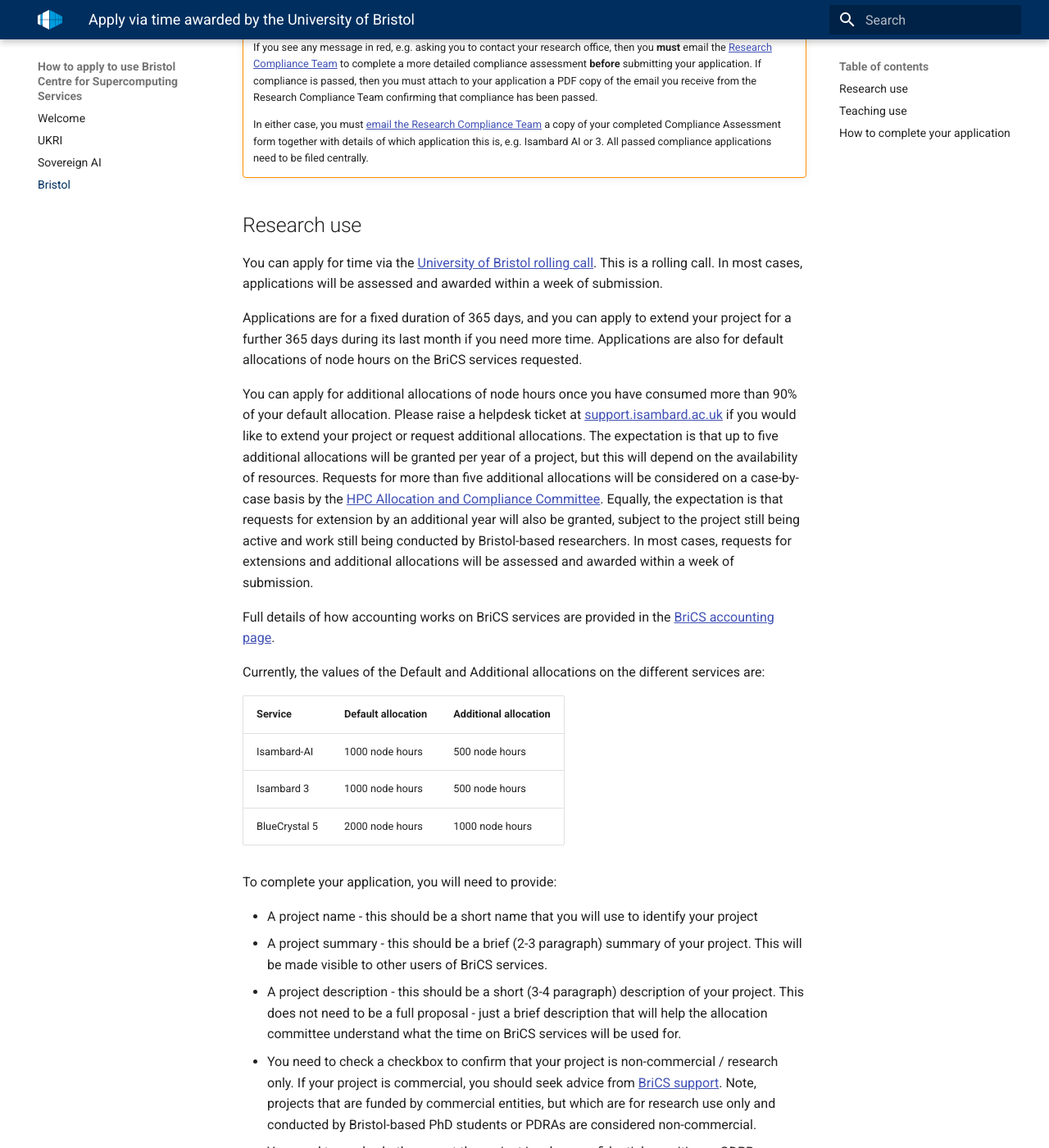
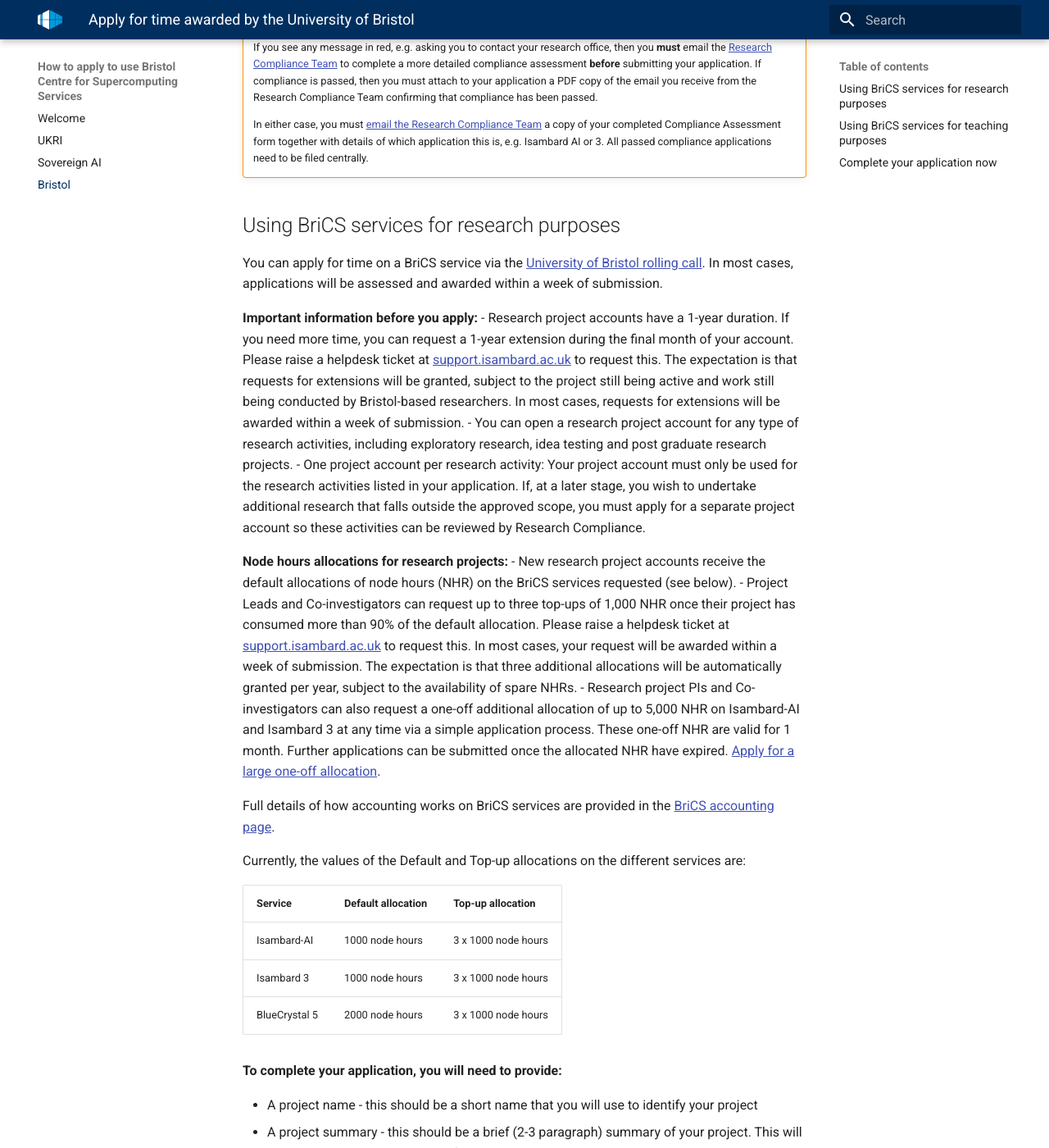
Before and after one commit to isambard-sc/apply.isambard.ac.uk, an MkDocs documentation site: the page built from docs/bristol/index.md, in a window 1280 px wide and 1400 px high, scrolled down 581 px. Shown: the whole window at 82% size. Built offline with MkDocs 1.6.1 and Material for MkDocs 9.7.7, drawn with Linux system fonts in a browser that asks for light colours; some of the changed text lies outside the part shown.

Commit message:
Update index.md
These changes corrects incorrect information and adds missing information, e.g. in relations to one-off node hours allocations. Please push this to live as soon as possible, and ideally before the DRI User Forum tomorrow (Friday 22 May).
For any issues, please send me a Teams Chat message. If external validation of the information is required, please contact the HACC Chair Simon Hanna or Jacqueline Chernys.
Thanks so much, Sanne

```diff
--- a/docs/bristol/index.md
+++ b/docs/bristol/index.md
@@ -1,10 +1,10 @@
-# Apply via time awarded by the University of Bristol
+# Apply for time awarded by the University of Bristol
 
 <!--
 SPDX-FileCopyrightText: © 2025 University of Bristol
 SPDX-License-Identifier: CC-BY-SA-4.0
 -->
-All University of Bristol staff can apply to be Project Lead (PL) for an Isambard-AI or Isambard 3 research project account. A staff members eligibility to act as PL will be assessed as part of the application review process.
+All University of Bristol staff can apply to be Project Lead (PL) for an Isambard-AI or Isambard 3 research project account. A staff member's eligibility to act as PL will be assessed as part of the application review process.
 
 - Honorary title holders, visiting academics, and postgraduate and undergraduate students may be added as users on a project account but are not eligible to act as PL. Staff members (e.g. supervisors) may apply for an account in support of a student-led research project, such as a PhD.
 
@@ -19,25 +19,32 @@
 
     In either case, you must [email the Research Compliance Team][contact-drei] a copy of your completed Compliance Assessment form together with details of which application this is, e.g. Isambard AI or 3. All passed compliance applications need to be filed centrally.
 
-## Research use
+## Using BriCS services for research purposes
 
-You can apply for time via the [University of Bristol rolling call][uob-rolling-call]. This is a rolling call. In most cases, applications will be assessed and awarded within a week of submission.
+You can apply for time on a BriCS service via the [University of Bristol rolling call][uob-rolling-call]. In most cases, applications will be assessed and awarded within a week of submission.
 
-Applications are for a fixed duration of 365 days, and you can apply to extend your project for a further 365 days during its last month if you need more time. Applications are also for default allocations of node hours on the BriCS services requested.
+**Important information before you apply:**
+- Research project accounts have a 1-year duration. If you need more time, you can request a 1-year extension during the final month of your account. Please raise a helpdesk ticket at [support.isambard.ac.uk][helpdesk] to request this. The expectation is that requests for extensions will be granted, subject to the project still being active and work still being conducted by Bristol-based researchers. In most cases, requests for extensions will be awarded within a week of submission.
+- You can open a research project account for any type of research activities, including exploratory research, idea testing and post graduate research projects.
+- One project account per research activity: Your project account must only be used for the research activities listed in your application. If, at a later stage, you wish to undertake additional research that falls outside the approved scope, you must apply for a separate project account so these activities can be reviewed by Research Compliance.
 
-You can apply for additional allocations of node hours once you have consumed more than 90% of your default allocation. Please raise a helpdesk ticket at [support.isambard.ac.uk][helpdesk] if you would like to extend your project or request additional allocations. The expectation is that up to five additional allocations will be granted per year of a project, but this will depend on the availability of resources. Requests for more than five additional allocations will be considered on a case-by-case basis by the [HPC Allocation and Compliance Committee][hacc]. Equally, the expectation is that requests for extension by an additional year will also be granted, subject to the project still being active and work still being conducted by Bristol-based researchers. In most cases, requests for extensions and additional allocations will be assessed and awarded within a week of submission.
+**Node hours allocations for research projects:**
+- New research project accounts receive the default allocations of node hours (NHR) on the BriCS services requested (see below).
+- Project Leads and Co-investigators can request up to three top-ups of 1,000 NHR once their project has consumed more than 90% of the default allocation. Please raise a helpdesk ticket at [support.isambard.ac.uk][helpdesk] to request this. In most cases, your request will be awarded within a week of submission. The expectation is that three additional allocations will be automatically granted per year, subject to the availability of spare NHRs.
+- Research project PIs and Co-investigators can also request a one-off additional allocation of up to 5,000 NHR on Isambard-AI and Isambard 3 at any time via a simple application process. These one-off NHR are valid for 1 month. Further applications can be submitted once the allocated NHR have expired. [Apply for a large one-off allocation](https://forms.office.com/e/a0sHSSj6qZ).
 
 Full details of how accounting works on BriCS services are provided in the [BriCS accounting page][brics-accounting].
 
-Currently, the values of the Default and Additional allocations on the different services are:
+Currently, the values of the Default and Top-up allocations on the different services are:
 
-| Service       | Default allocation | Additional allocation |
+| Service       | Default allocation | Top-up allocation |
 |---------------|--------------------|-----------------------|
-| Isambard-AI   | 1000 node hours    | 500 node hours        |
-| Isambard 3    | 1000 node hours    | 500 node hours        |
-| BlueCrystal 5 | 2000 node hours    | 1000 node hours       |
+| Isambard-AI   | 1000 node hours    | 3 x 1000 node hours        |
+| Isambard 3    | 1000 node hours    | 3 x 1000 node hours        |
+| BlueCrystal 5 | 2000 node hours    | 3 x 1000 node hours       |
 
-To complete your application, you will need to provide:
+
+**To complete your application, you will need to provide:**
 
 - A project name - this should be a short name that you will use to identify your project
 - A project summary - this should be a brief (2-3 paragraph) summary of your project. This will be made visible to other users of BriCS services.
@@ -50,11 +57,13 @@
 
 With these details, you can complete your application at [allocate.isambard.ac.uk][allocate-isambard]. More detailed instructions on how to use the allocation system are [provided below](#how-to-complete-your-application).
 
-## Teaching use
 
-More instructions on how to apply for time for teaching will be published soon.
+## Using BriCS services for teaching purposes
 
-## How to complete your application
+More instructions on how to apply for time for teaching purposes will be published in due course.
+
+
+## Complete your application now
 
 Navigate to [allocate.isambard.ac.uk][allocate-isambard] and click "Click here to login".
 
```
